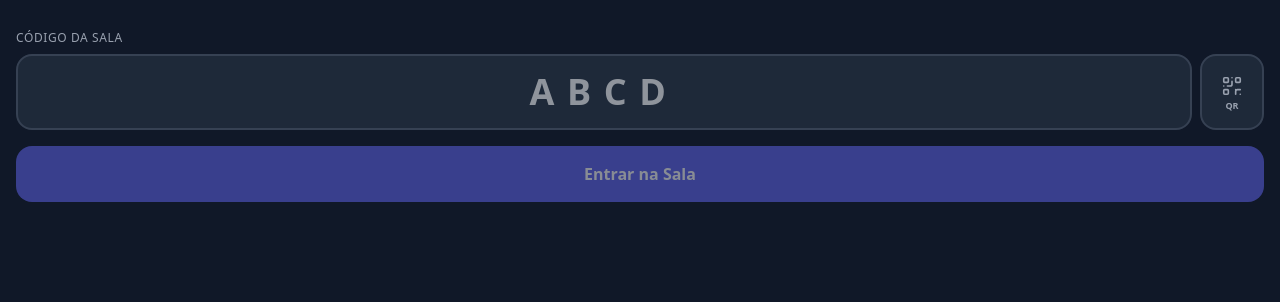
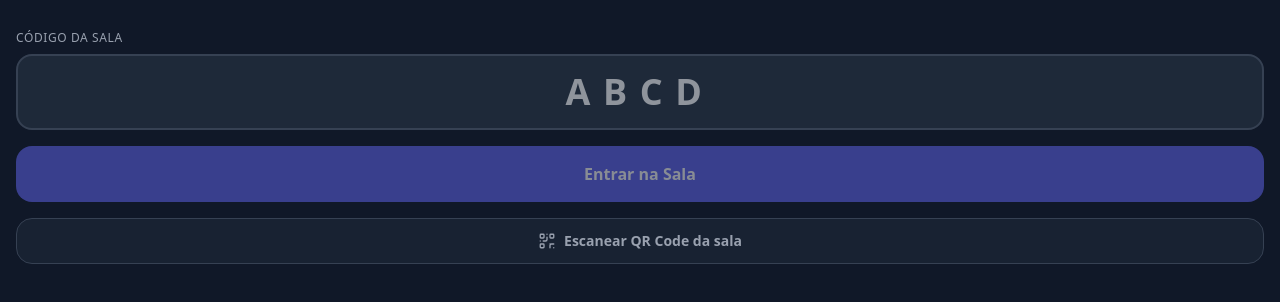
Before and after one commit to Sarmuns/super-mario-party-jamboree-drinkinggame, a React (Vite) app: page /sala in a window 1280 px wide. Shown: the part 262-564 px from the top of the page. Built offline with nearby package versions, Linux system fonts and the light colour scheme; no server answers.

Commit message:
qr code button fix position

```diff
--- a/src/components/RoomEntry.tsx
+++ b/src/components/RoomEntry.tsx
@@ -66,34 +66,30 @@ export function RoomEntry({ nickname, onNicknameChange, error, isConnecting, onC
         <div className="flex flex-col gap-4">
           <div>
             <div className="text-xs text-gray-400 mb-2 uppercase tracking-wider">Código da sala</div>
-            <div className="flex gap-2">
             <input
               type="text"
               value={code}
               onChange={e => setCode(e.target.value.toUpperCase().replace(/[^A-Z]/g, '').slice(0, 4))}
               placeholder="ABCD"
-                className="flex-1 bg-gray-800 border-2 border-gray-700 rounded-2xl px-4 py-4 text-4xl font-black text-white text-center tracking-widest focus:outline-none focus:border-gray-500"
+              className="w-full bg-gray-800 border-2 border-gray-700 rounded-2xl px-4 py-4 text-4xl font-black text-white text-center tracking-widest focus:outline-none focus:border-gray-500"
               style={{ letterSpacing: '0.35em' }}
             />
-              <button
-                onClick={() => setShowScanner(true)}
-                className="w-16 rounded-2xl bg-gray-800 border-2 border-gray-700 flex flex-col items-center justify-center gap-1 text-gray-400 hover:text-white hover:border-gray-500 active:scale-95 transition-all"
-                title="Escanear QR Code"
-              >
-                <svg width="22" height="22" viewBox="0 0 24 24" fill="none" stroke="currentColor" strokeWidth="1.8" strokeLinecap="round" strokeLinejoin="round">
-                  <rect x="3" y="3" width="5" height="5" rx="1"/><rect x="16" y="3" width="5" height="5" rx="1"/>
-                  <rect x="3" y="16" width="5" height="5" rx="1"/>
-                  <path d="M21 16h-3a2 2 0 0 0-2 2v3M21 21v.01M16 16v.01M12 7v3a2 2 0 0 1-2 2H7M3 12h.01M12 3h.01M7 12h3"/>
-                </svg>
-                <span className="text-[9px] font-semibold leading-none">QR</span>
-              </button>
-            </div>
           </div>
 
           <button onClick={() => onJoinRoom(code)} disabled={code.length < 4 || isConnecting}
             className="w-full py-4 rounded-2xl text-base font-bold text-white active:scale-95 transition-transform disabled:opacity-50"
             style={{ backgroundColor: 'var(--accent, #6366f1)' }}>
             {isConnecting ? 'Entrando...' : 'Entrar na Sala'}
+          </button>
+
+          <button onClick={() => setShowScanner(true)}
+            className="w-full py-3 rounded-2xl text-sm font-bold text-gray-400 border border-gray-700 bg-gray-800/60 active:scale-95 transition-transform flex items-center justify-center gap-2">
+            <svg width="18" height="18" viewBox="0 0 24 24" fill="none" stroke="currentColor" strokeWidth="1.8" strokeLinecap="round" strokeLinejoin="round">
+              <rect x="3" y="3" width="5" height="5" rx="1"/><rect x="16" y="3" width="5" height="5" rx="1"/>
+              <rect x="3" y="16" width="5" height="5" rx="1"/>
+              <path d="M21 16h-3a2 2 0 0 0-2 2v3M21 21v.01M16 16v.01M12 7v3a2 2 0 0 1-2 2H7M3 12h.01M12 3h.01M7 12h3"/>
+            </svg>
+            Escanear QR Code da sala
           </button>
         </div>
       )}
```
Lines whose indentation alone changed are shown as unchanged.
